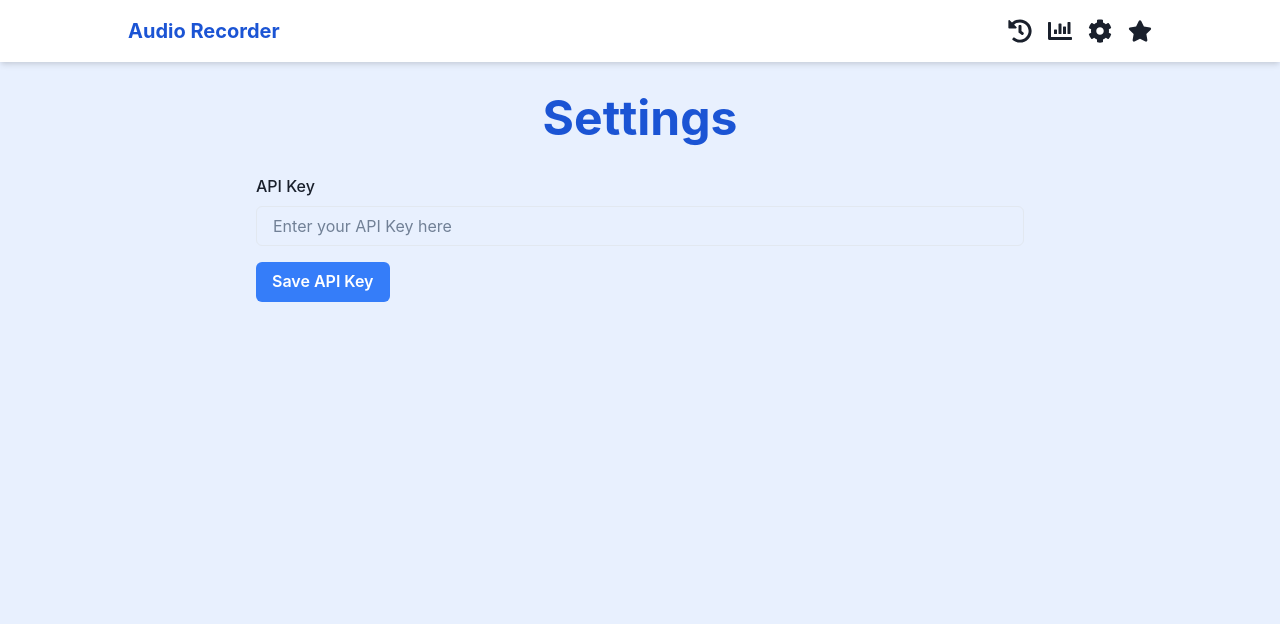
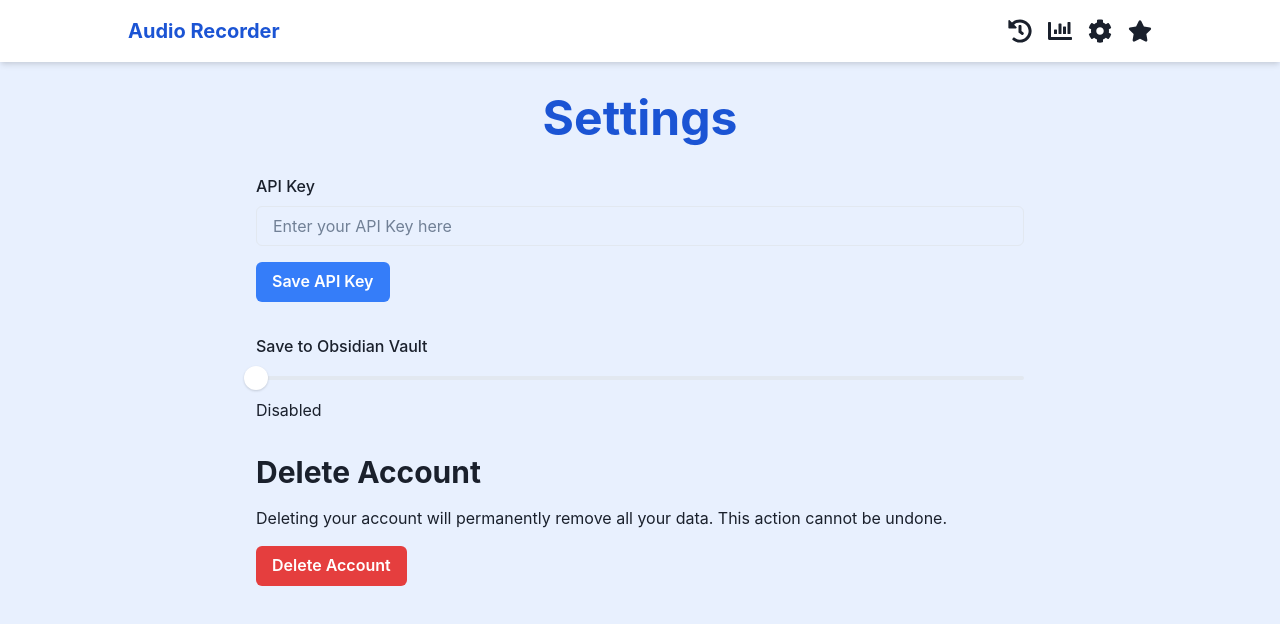
Before and after one commit to GPT-Engineer-App/transcription-recorder, a React (Vite) app: page /settings in a window 1280 px wide. Shown: the top 624 px of the page. Built offline with nearby package versions, Linux system fonts and the light colour scheme.

Commit message:
- Added a slider to toggle the "save to Obsidian vault" mode in the Settings page. - Added an option to delete the user account with a confirmation alert.
Prompt: In settings have a slider for turning on "save to obsidian vault" mode.

Also have the option to delete account

```diff
--- a/src/pages/Settings.jsx
+++ b/src/pages/Settings.jsx
@@ -1,5 +1,5 @@
 import React, { useState, useEffect } from "react";
-import { Box, FormControl, FormLabel, Input, Button, useToast, VStack, Heading } from "@chakra-ui/react";
+import { Box, FormControl, FormLabel, Input, Button, useToast, VStack, Heading, Slider, SliderTrack, SliderFilledTrack, SliderThumb, Text, Alert, AlertIcon, AlertTitle, AlertDescription } from "@chakra-ui/react";
 
 const Settings = () => {
   const toast = useToast();
@@ -7,6 +7,7 @@ const Settings = () => {
     const storedApiKey = localStorage.getItem("api_key");
     return storedApiKey || "";
   });
+  const [saveToObsidian, setSaveToObsidian] = useState(false);
 
   useEffect(() => {
     localStorage.setItem("api_key", apiKey);
@@ -36,6 +37,38 @@ const Settings = () => {
             Save API Key
           </Button>
         </FormControl>
+        <FormControl id="save-to-obsidian">
+          <FormLabel>Save to Obsidian Vault</FormLabel>
+          <Slider aria-label="save-to-obsidian" defaultValue={saveToObsidian ? 1 : 0} min={0} max={1} step={1} onChange={(value) => setSaveToObsidian(value === 1)}>
+            <SliderTrack>
+              <SliderFilledTrack bg={saveToObsidian ? "brand.500" : "gray.300"} />
+            </SliderTrack>
+            <SliderThumb boxSize={6} />
+          </Slider>
+          <Text mt={2}>{saveToObsidian ? "Enabled" : "Disabled"}</Text>
+        </FormControl>
+        <Box width="100%">
+          <Heading as="h2" size="lg" mb={4}>
+            Delete Account
+          </Heading>
+          <Text mb={4}>Deleting your account will permanently remove all your data. This action cannot be undone.</Text>
+          <Button
+            colorScheme="red"
+            onClick={() => {
+              if (window.confirm("Are you sure you want to delete your account? This action cannot be undone.")) {
+                toast({
+                  title: "Account deleted",
+                  description: "Your account has been successfully deleted.",
+                  status: "success",
+                  duration: 5000,
+                  isClosable: true,
+                });
+              }
+            }}
+          >
+            Delete Account
+          </Button>
+        </Box>
       </VStack>
     </Box>
   );
```
